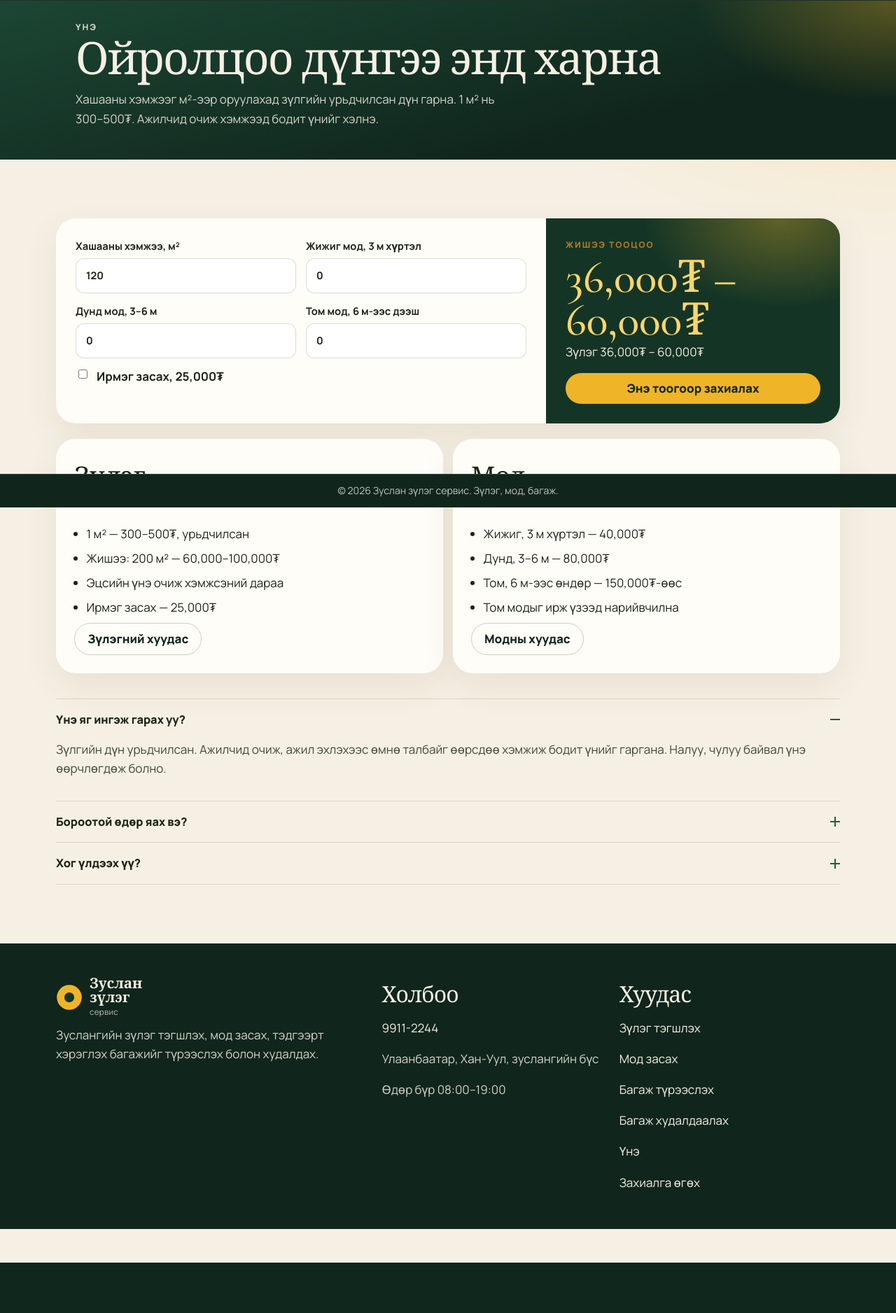
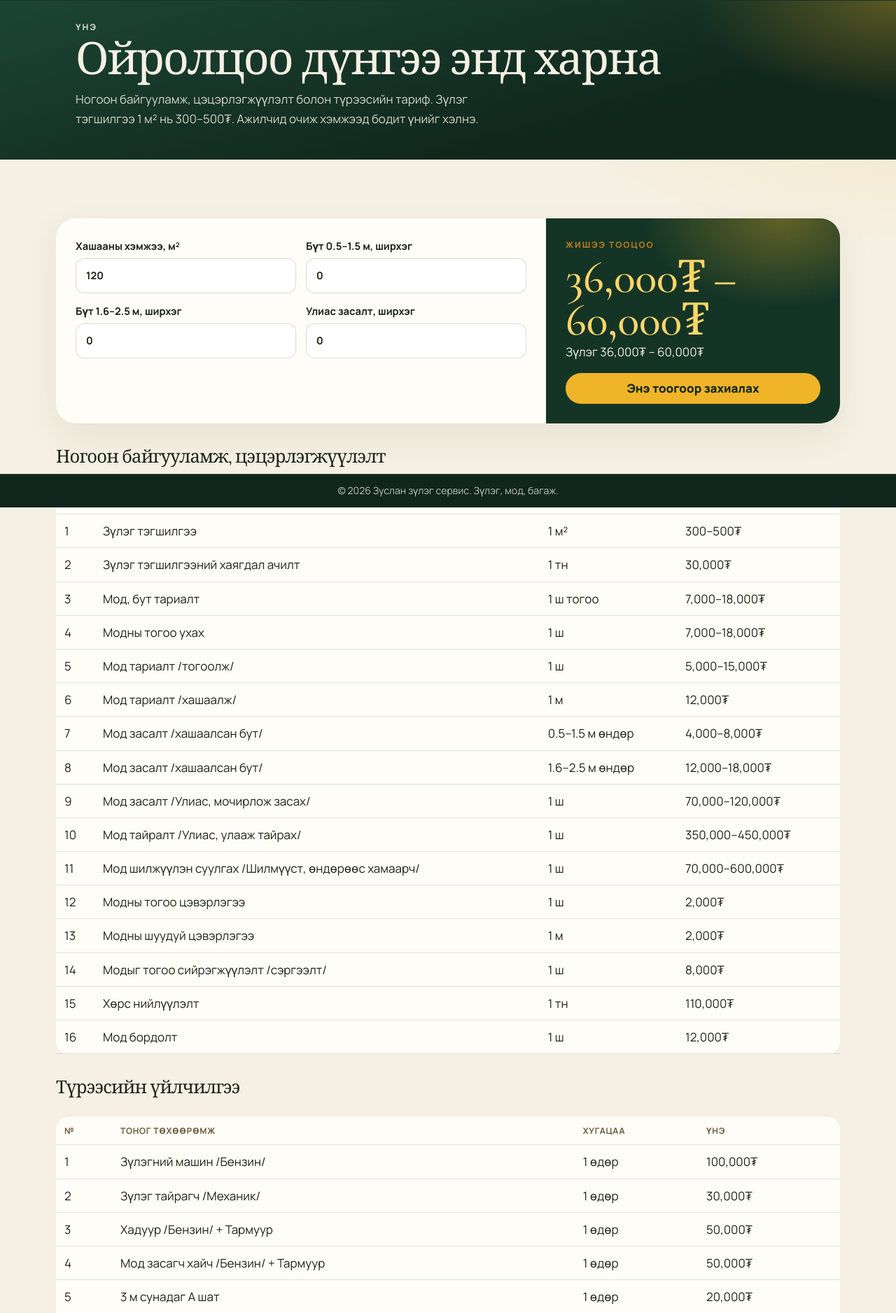
Before and after one commit to lhagvabuyna96-lgtm/narlag, a PHP site: page /une.php in a window 1280 px wide. Shown: the part 75-1951 px from the top of the page at 70% size. Before the commit the page ends 1879 px from the top, so only its background shows below. Run offline with PHP 8.4, Linux system fonts and the light colour scheme.

Commit message:
Update service and rental prices to the official tariff.
Co-authored-by: Cursor <cursoragent@cursor.com>

```diff
--- a/assets/js/main.js
+++ b/assets/js/main.js
@@ -110,24 +110,30 @@
         estimator.elements.mid.value,
         estimator.elements.large.value
       );
-      var edge = estimator.elements.edge.checked ? price.EDGE : 0;
+      var treeHigh = price.treesHigh(
+        estimator.elements.small.value,
+        estimator.elements.mid.value,
+        estimator.elements.large.value
+      );
+      var edgeBox = estimator.elements.edge;
+      var edge = edgeBox && edgeBox.checked ? price.EDGE : 0;
       var rows = [];
       if (lawn) rows.push("Зүлэг " + price.format(lawn) + " – " + price.format(lawnHigh));
-      if (tree) rows.push("Мод " + price.format(tree));
+      if (tree) rows.push("Мод " + price.format(tree) + " – " + price.format(treeHigh));
       if (edge) rows.push("Ирмэг " + price.format(edge));
       if (!rows.length) rows.push("Тоо оруулаагүй байна");
       if (parts) parts.textContent = rows.join(" · ");
       if (total) {
         var low = lawn + tree + edge;
-        var high = lawnHigh + tree + edge;
-        total.textContent = lawn ? price.format(low) + " – " + price.format(high) : price.format(low);
+        var high = lawnHigh + treeHigh + edge;
+        total.textContent = high > low ? price.format(low) + " – " + price.format(high) : price.format(low);
       }
       if (link) {
         var query = new URLSearchParams();
         ["lawn", "small", "mid", "large"].forEach(function (name) {
           query.set(name, estimator.elements[name].value || "0");
         });
-        if (estimator.elements.edge.checked) query.set("edge", "1");
+        if (edgeBox && edgeBox.checked) query.set("edge", "1");
         var base = (link.getAttribute("href") || "zahialga.php").split("?")[0];
         link.href = base + "?" + query.toString();
       }
--- a/assets/js/pricing.js
+++ b/assets/js/pricing.js
@@ -26,7 +26,11 @@
   }
 
   function trees(small, mid, large) {
-    return num(small) * 40000 + num(mid) * 80000 + num(large) * 150000;
+    return num(small) * 4000 + num(mid) * 12000 + num(large) * 70000;
+  }
+
+  function treesHigh(small, mid, large) {
+    return num(small) * 8000 + num(mid) * 18000 + num(large) * 120000;
   }
 
   function rent(dayRate, qty, days) {
@@ -47,6 +51,7 @@
     lawn: lawn,
     lawnHigh: lawnHigh,
     trees: trees,
+    treesHigh: treesHigh,
     rent: rent,
     deposit: deposit
   };
--- a/includes/prices.php
+++ b/includes/prices.php
@@ -2,9 +2,9 @@
 
 const PRICE_LAWN_LOW = 300;
 const PRICE_LAWN_HIGH = 500;
-const PRICE_TREE_SMALL = 40000;
-const PRICE_TREE_MID = 80000;
-const PRICE_TREE_LARGE = 150000;
+const PRICE_TREE_SMALL = 4000;
+const PRICE_TREE_MID = 12000;
+const PRICE_TREE_LARGE = 70000;
 const PRICE_EDGE = 25000;
 const PRICE_DELIVERY = 15000;
 const PRICE_WEEK_FROM = 7;
--- a/mod.php
+++ b/mod.php
@@ -26,7 +26,7 @@ require __DIR__ . "/partials/header.php";
           <li>Жимсний мод тайрна</li>
           <li>Тайрдасыг зөөнө, цэвэрлэж хүлээлгэнэ</li>
         </ul>
-        <p>Жижиг мод 40,000₮, дунд 80,000₮, том мод 150,000₮-өөс. Томыг ирж үзээд нарийвчилна.</p>
+        <p>Хашаалсан бут 0.5–1.5 м нь 4,000–8,000₮, 1.6–2.5 м нь 12,000–18,000₮. Улиас мочирлож засах 70,000–120,000₮, улааж тайрах 350,000–450,000₮. Бүтэн тариф үнэ хуудсанд.</p>
         <div class="hero__actions">
           <a class="btn btn--leaf" href="zahialga.php">Мод захиалах</a>
           <a class="btn btn--line" href="une.php">Үнэ харах</a>
--- a/une.php
+++ b/une.php
@@ -8,7 +8,7 @@ require __DIR__ . "/partials/header.php";
   <div class="wrap">
     <p class="eyebrow">Үнэ</p>
     <h1>Ойролцоо дүнгээ энд харна</h1>
-    <p>Хашааны хэмжээг м²-ээр оруулахад зүлгийн урьдчилсан дүн гарна. 1 м² нь 300–500₮. Ажилчид очиж хэмжээд бодит үнийг хэлнэ.</p>
+    <p>Ногоон байгууламж, цэцэрлэгжүүлэлт болон түрээсийн тариф. Зүлэг тэгшилгээ 1 м² нь 300–500₮. Ажилчид очиж хэмжээд бодит үнийг хэлнэ.</p>
   </div>
 </section>
 <section class="section">
@@ -19,17 +19,16 @@ require __DIR__ . "/partials/header.php";
           <label class="field">Хашааны хэмжээ, м²
             <input type="number" name="lawn" min="0" max="20000" value="120" inputmode="numeric">
           </label>
-          <label class="field">Жижиг мод, 3 м хүртэл
+          <label class="field">Бүт 0.5–1.5 м, ширхэг
             <input type="number" name="small" min="0" max="100" value="0" inputmode="numeric">
           </label>
-          <label class="field">Дунд мод, 3–6 м
+          <label class="field">Бүт 1.6–2.5 м, ширхэг
             <input type="number" name="mid" min="0" max="100" value="0" inputmode="numeric">
           </label>
-          <label class="field">Том мод, 6 м-ээс дээш
+          <label class="field">Улиас засалт, ширхэг
             <input type="number" name="large" min="0" max="100" value="0" inputmode="numeric">
           </label>
         </div>
-        <label class="check"><input type="checkbox" name="edge"> Ирмэг засах, 25,000₮</label>
       </div>
       <div class="estimate__result">
         <p class="eyebrow">Жишээ тооцоо</p>
@@ -38,27 +37,48 @@ require __DIR__ . "/partials/header.php";
         <a class="btn btn--sun" id="est-link" href="zahialga.php">Энэ тоогоор захиалах</a>
       </div>
     </form>
-    <div class="price-grid" style="margin-top:22px">
-      <article class="price-card">
-        <h3>Зүлэг</h3>
-        <ul>
-          <li>1 м² — 300–500₮, урьдчилсан</li>
-          <li>Жишээ: 200 м² — 60,000–100,000₮</li>
-          <li>Эцсийн үнэ очиж хэмжсэний дараа</li>
-          <li>Ирмэг засах — 25,000₮</li>
-        </ul>
-        <a class="btn btn--line" href="zuileg.php">Зүлэгний хуудас</a>
-      </article>
-      <article class="price-card">
-        <h3>Мод</h3>
-        <ul>
-          <li>Жижиг, 3 м хүртэл — 40,000₮</li>
-          <li>Дунд, 3–6 м — 80,000₮</li>
-          <li>Том, 6 м-ээс өндөр — 150,000₮-өөс</li>
-          <li>Том модыг ирж үзээд нарийвчилна</li>
-        </ul>
-        <a class="btn btn--line" href="mod.php">Модны хуудас</a>
-      </article>
+    <h2 class="serif" style="margin-top:28px">Ногоон байгууламж, цэцэрлэгжүүлэлт</h2>
+    <div class="table-wrap">
+      <table class="sheet">
+        <thead>
+          <tr><th>№</th><th>Үйлчилгээ</th><th>Нэгж</th><th>Үнэ</th></tr>
+        </thead>
+        <tbody>
+          <tr><td>1</td><td>Зүлэг тэгшилгээ</td><td>1 м²</td><td>300–500₮</td></tr>
+          <tr><td>2</td><td>Зүлэг тэгшилгээний хаягдал ачилт</td><td>1 тн</td><td>30,000₮</td></tr>
+          <tr><td>3</td><td>Мод, бут тариалт</td><td>1 ш тогоо</td><td>7,000–18,000₮</td></tr>
+          <tr><td>4</td><td>Модны тогоо ухах</td><td>1 ш</td><td>7,000–18,000₮</td></tr>
+          <tr><td>5</td><td>Мод тариалт /тогоолж/</td><td>1 ш</td><td>5,000–15,000₮</td></tr>
+          <tr><td>6</td><td>Мод тариалт /хашаалж/</td><td>1 м</td><td>12,000₮</td></tr>
+          <tr><td>7</td><td>Мод засалт /хашаалсан бут/</td><td>0.5–1.5 м өндөр</td><td>4,000–8,000₮</td></tr>
+          <tr><td>8</td><td>Мод засалт /хашаалсан бут/</td><td>1.6–2.5 м өндөр</td><td>12,000–18,000₮</td></tr>
+          <tr><td>9</td><td>Мод засалт /Улиас, мочирлож засах/</td><td>1 ш</td><td>70,000–120,000₮</td></tr>
+          <tr><td>10</td><td>Мод тайралт /Улиас, улааж тайрах/</td><td>1 ш</td><td>350,000–450,000₮</td></tr>
+          <tr><td>11</td><td>Мод шилжүүлэн суулгах /Шилмүүст, өндөрөөс хамаарч/</td><td>1 ш</td><td>70,000–600,000₮</td></tr>
+          <tr><td>12</td><td>Модны тогоо цэвэрлэгээ</td><td>1 ш</td><td>2,000₮</td></tr>
+          <tr><td>13</td><td>Модны шуудуй цэвэрлэгээ</td><td>1 м</td><td>2,000₮</td></tr>
+          <tr><td>14</td><td>Модыг тогоо сийрэгжүүлэлт /сэргээлт/</td><td>1 ш</td><td>8,000₮</td></tr>
+          <tr><td>15</td><td>Хөрс нийлүүлэлт</td><td>1 тн</td><td>110,000₮</td></tr>
+          <tr><td>16</td><td>Мод бордолт</td><td>1 ш</td><td>12,000₮</td></tr>
+        </tbody>
+      </table>
+    </div>
+    <h2 class="serif" style="margin-top:28px">Түрээсийн үйлчилгээ</h2>
+    <div class="table-wrap">
+      <table class="sheet">
+        <thead>
+          <tr><th>№</th><th>Тоног төхөөрөмж</th><th>Хугацаа</th><th>Үнэ</th></tr>
+        </thead>
+        <tbody>
+          <tr><td>1</td><td>Зүлэгний машин /Бензин/</td><td>1 өдөр</td><td>100,000₮</td></tr>
+          <tr><td>2</td><td>Зүлэг тайрагч /Механик/</td><td>1 өдөр</td><td>30,000₮</td></tr>
+          <tr><td>3</td><td>Хадуур /Бензин/ + Тармуур</td><td>1 өдөр</td><td>50,000₮</td></tr>
+          <tr><td>4</td><td>Мод засагч хайч /Бензин/ + Тармуур</td><td>1 өдөр</td><td>50,000₮</td></tr>
+          <tr><td>5</td><td>3 м сунадаг А шат</td><td>1 өдөр</td><td>20,000₮</td></tr>
+          <tr><td>6</td><td>Өвс үлээгч /Бензин/</td><td>1 өдөр</td><td>20,000₮</td></tr>
+          <tr><td>7</td><td>Нүх ухагч /Бензин/</td><td>1 өдөр</td><td>50,000₮</td></tr>
+        </tbody>
+      </table>
     </div>
     <div class="faq" style="margin-top:36px">
       <div class="faq__item is-open">
--- a/views/mod.ejs
+++ b/views/mod.ejs
@@ -21,7 +21,7 @@
           <li>Жимсний мод тайрна</li>
           <li>Тайрдасыг зөөнө, цэвэрлэж хүлээлгэнэ</li>
         </ul>
-        <p>Жижиг мод 40,000₮, дунд 80,000₮, том мод 150,000₮-өөс. Томыг ирж үзээд нарийвчилна.</p>
+        <p>Хашаалсан бут 0.5–1.5 м нь 4,000–8,000₮, 1.6–2.5 м нь 12,000–18,000₮. Улиас мочирлож засах 70,000–120,000₮, улааж тайрах 350,000–450,000₮. Бүтэн тариф үнэ хуудсанд.</p>
         <div class="hero__actions">
           <a class="btn btn--leaf" href="/zahialga">Мод захиалах</a>
           <a class="btn btn--line" href="/une">Үнэ харах</a>
--- a/views/order.ejs
+++ b/views/order.ejs
@@ -71,13 +71,13 @@
           <label class="field">Хашааны хэмжээ, м²
             <input name="lawn" type="number" min="0" max="20000" value="0" inputmode="numeric">
           </label>
-          <label class="field">Жижиг мод
+          <label class="field">Бүт 0.5–1.5 м
             <input name="small" type="number" min="0" max="100" value="0" inputmode="numeric">
           </label>
-          <label class="field">Дунд мод
+          <label class="field">Бүт 1.6–2.5 м
             <input name="mid" type="number" min="0" max="100" value="0" inputmode="numeric">
           </label>
-          <label class="field">Том мод
+          <label class="field">Улиас засалт
             <input name="large" type="number" min="0" max="100" value="0" inputmode="numeric">
           </label>
         </div>
--- a/zahialga.php
+++ b/zahialga.php
@@ -66,13 +66,13 @@ require __DIR__ . "/partials/header.php";
           <label class="field">Хашааны хэмжээ, м²
             <input name="lawn" type="number" min="0" max="20000" value="0" inputmode="numeric">
           </label>
-          <label class="field">Жижиг мод
+          <label class="field">Бүт 0.5–1.5 м
             <input name="small" type="number" min="0" max="100" value="0" inputmode="numeric">
           </label>
-          <label class="field">Дунд мод
+          <label class="field">Бүт 1.6–2.5 м
             <input name="mid" type="number" min="0" max="100" value="0" inputmode="numeric">
           </label>
-          <label class="field">Том мод
+          <label class="field">Улиас засалт
             <input name="large" type="number" min="0" max="100" value="0" inputmode="numeric">
           </label>
         </div>
```
Also changed, not shown: assets/data/catalog.json (+48 -18 lines), assets/js/booking.js (+5 -4 lines), src/prices.js (+6 -2 lines), views/une.ejs (+46 -26 lines).
